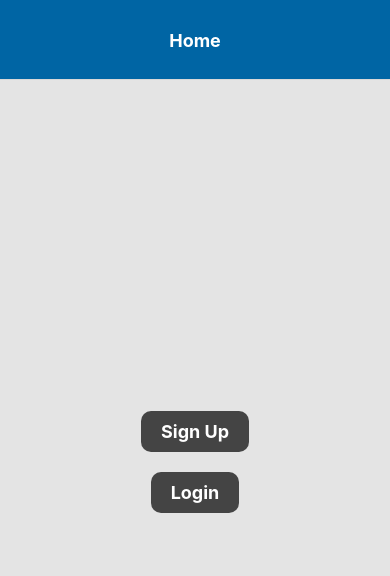
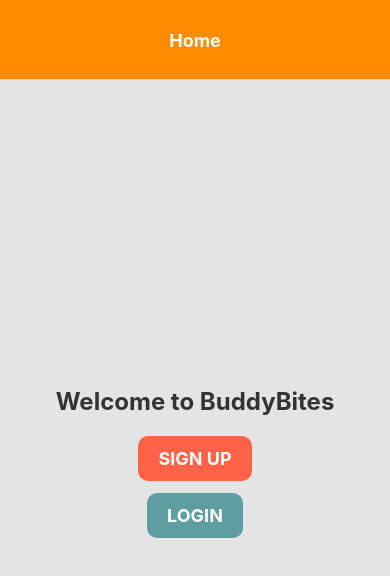
Before and after one commit to anikgvsu/buddybites, a React Native app: screen /Home in a window 390 px wide. Shown: the top 576 px of the page. Built offline with nearby package versions, Linux system fonts and the light colour scheme.

Commit message:
landing screen ui updated

```diff
--- a/App.js
+++ b/App.js
@@ -75,7 +75,7 @@ export default function App() {
 
 const navStyling = {
   headerStyle: {
-    backgroundColor: "#0065A4",
+    backgroundColor: "#FF8C00",
     height: 80,
     elevation: 0,
   },
@@ -89,6 +89,6 @@ const navStyling = {
 const styles = StyleSheet.create({
   container: {
     flex: 1,
-    backgroundColor: "#fff",
+    backgroundColor: "#F5F5F5",
   },
 });
--- a/screens/LandingScreen.js
+++ b/screens/LandingScreen.js
@@ -17,11 +17,12 @@ const LandingScreen = () => {
     <View style={styles.container}>
       <View style={styles.background} />
       <View style={styles.content}>
+        <Text style={styles.title}>Welcome to BuddyBites</Text>
         <View style={styles.buttonContainer}>
-          <TouchableOpacity style={styles.button} onPress={handleSignUpPress}>
+          <TouchableOpacity style={styles.buttonSignUp} onPress={handleSignUpPress}>
             <Text style={styles.buttonText}>Sign Up</Text>
           </TouchableOpacity>
-          <TouchableOpacity style={styles.button} onPress={handleLoginPress}>
+          <TouchableOpacity style={styles.buttonLogin} onPress={handleLoginPress}>
             <Text style={styles.buttonText}>Login</Text>
           </TouchableOpacity>
         </View>
@@ -44,20 +45,33 @@ const styles = StyleSheet.create({
     justifyContent: 'center',
     alignItems: 'center',
   },
+  title: {
+    fontSize: 24,
+    fontWeight: 'bold',
+    marginBottom: 20,
+    color: '#333333',
+  },
   buttonContainer: {
     alignItems: 'center',
   },
-  button: {
-    backgroundColor: 'rgba(0, 0, 0, 0.7)',
+  buttonSignUp: {
+    backgroundColor: '#FF6347',
     borderRadius: 10,
-    paddingVertical: 10,
+    paddingVertical: 12,
     paddingHorizontal: 20,
-    marginVertical: 10,
+    marginBottom: 12,
+  },
+  buttonLogin: {
+    backgroundColor: '#5F9EA0',
+    borderRadius: 10,
+    paddingVertical: 12,
+    paddingHorizontal: 20,
   },
   buttonText: {
     color: 'white',
     fontSize: 18,
     fontWeight: 'bold',
+    textTransform: 'uppercase',
   },
 });
 
```
